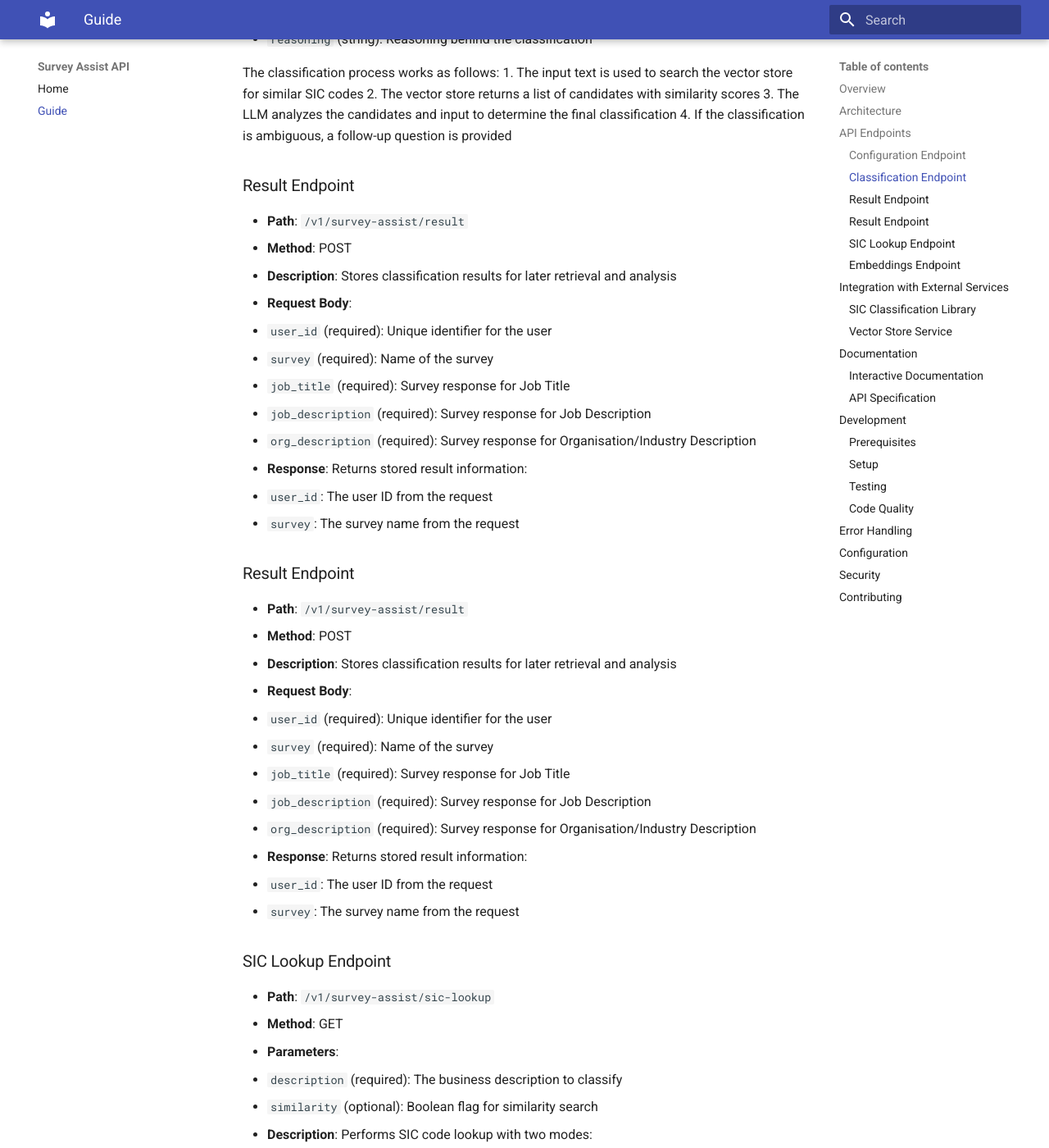
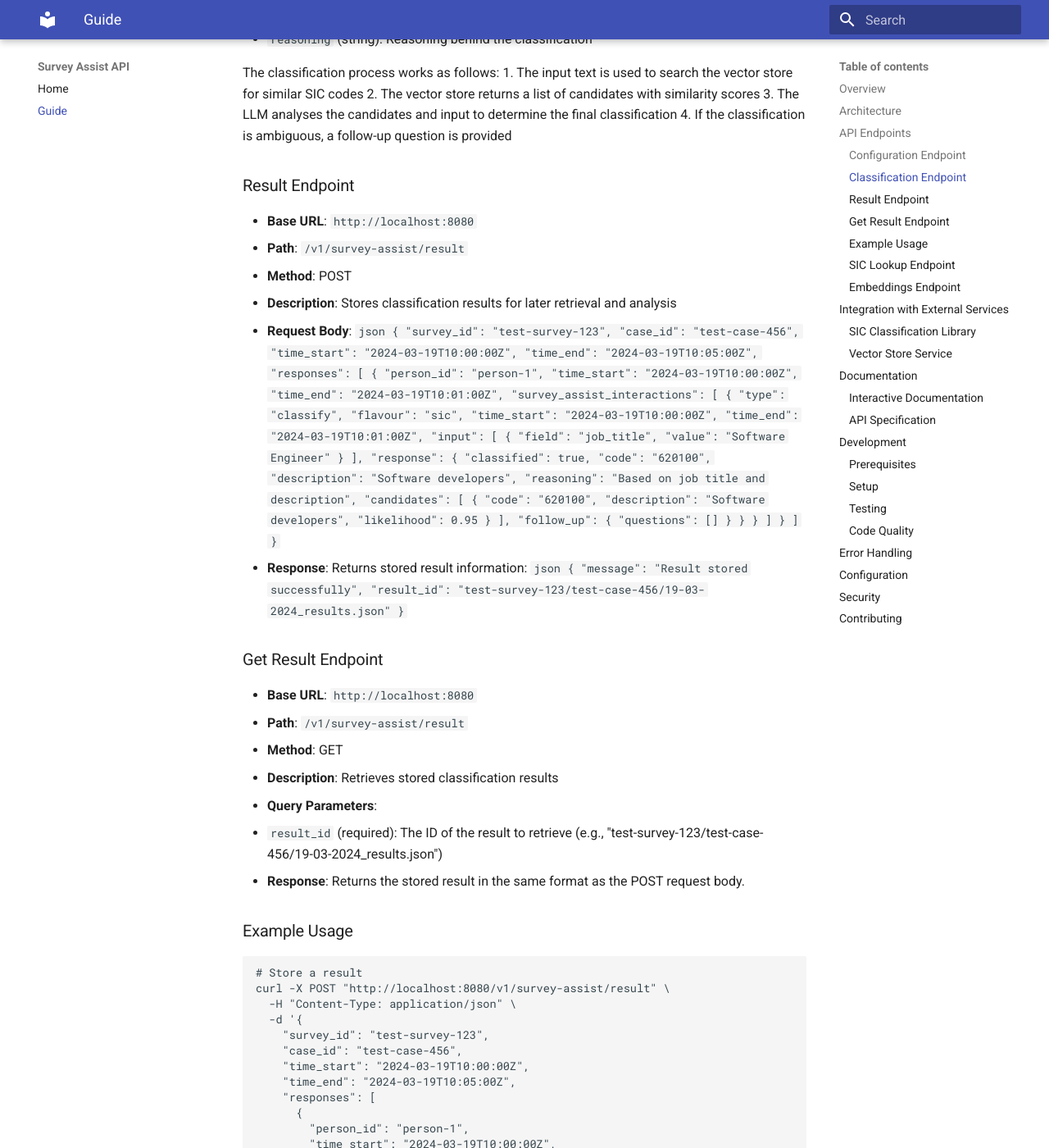
Before and after one commit to ONSdigital/survey-assist-api, an MkDocs documentation site: the page built from docs/guide.md, in a window 1280 px wide and 1400 px high, scrolled down 1513 px. Shown: the whole window at 82% size. Built offline with MkDocs 1.6.1 and Material for MkDocs 9.7.7, drawn with Linux system fonts in a browser that asks for light colours; some of the changed text lies outside the part shown.

Commit message:
update doc re new json schema for result endpoint

````diff
--- a/docs/guide.md
+++ b/docs/guide.md
@@ -47,36 +47,129 @@ The API is built using:
 The classification process works as follows:
 1. The input text is used to search the vector store for similar SIC codes
 2. The vector store returns a list of candidates with similarity scores
-3. The LLM analyzes the candidates and input to determine the final classification
+3. The LLM analyses the candidates and input to determine the final classification
 4. If the classification is ambiguous, a follow-up question is provided
 
 ### Result Endpoint
+- **Base URL**: `http://localhost:8080`
 - **Path**: `/v1/survey-assist/result`
 - **Method**: POST
 - **Description**: Stores classification results for later retrieval and analysis
 - **Request Body**:
-  - `user_id` (required): Unique identifier for the user
-  - `survey` (required): Name of the survey
-  - `job_title` (required): Survey response for Job Title
-  - `job_description` (required): Survey response for Job Description
-  - `org_description` (required): Survey response for Organisation/Industry Description
+  ```json
+  {
+    "survey_id": "test-survey-123",
+    "case_id": "test-case-456",
+    "time_start": "2024-03-19T10:00:00Z",
+    "time_end": "2024-03-19T10:05:00Z",
+    "responses": [
+      {
+        "person_id": "person-1",
+        "time_start": "2024-03-19T10:00:00Z",
+        "time_end": "2024-03-19T10:01:00Z",
+        "survey_assist_interactions": [
+          {
+            "type": "classify",
+            "flavour": "sic",
+            "time_start": "2024-03-19T10:00:00Z",
+            "time_end": "2024-03-19T10:01:00Z",
+            "input": [
+              {
+                "field": "job_title",
+                "value": "Software Engineer"
+              }
+            ],
+            "response": {
+              "classified": true,
+              "code": "620100",
+              "description": "Software developers",
+              "reasoning": "Based on job title and description",
+              "candidates": [
+                {
+                  "code": "620100",
+                  "description": "Software developers",
+                  "likelihood": 0.95
+                }
+              ],
+              "follow_up": {
+                "questions": []
+              }
+            }
+          }
+        ]
+      }
+    ]
+  }
+  ```
 - **Response**: Returns stored result information:
-  - `user_id`: The user ID from the request
-  - `survey`: The survey name from the request
+  ```json
+  {
+    "message": "Result stored successfully",
+    "result_id": "test-survey-123/test-case-456/19-03-2024_results.json"
+  }
+  ```
 
-### Result Endpoint
+### Get Result Endpoint
+- **Base URL**: `http://localhost:8080`
 - **Path**: `/v1/survey-assist/result`
-- **Method**: POST
-- **Description**: Stores classification results for later retrieval and analysis
-- **Request Body**:
-  - `user_id` (required): Unique identifier for the user
-  - `survey` (required): Name of the survey
-  - `job_title` (required): Survey response for Job Title
-  - `job_description` (required): Survey response for Job Description
-  - `org_description` (required): Survey response for Organisation/Industry Description
-- **Response**: Returns stored result information:
-  - `user_id`: The user ID from the request
-  - `survey`: The survey name from the request
+- **Method**: GET
+- **Description**: Retrieves stored classification results
+- **Query Parameters**:
+  - `result_id` (required): The ID of the result to retrieve (e.g., "test-survey-123/test-case-456/19-03-2024_results.json")
+- **Response**: Returns the stored result in the same format as the POST request body.
+
+### Example Usage
+```bash
+# Store a result
+curl -X POST "http://localhost:8080/v1/survey-assist/result" \
+  -H "Content-Type: application/json" \
+  -d '{
+    "survey_id": "test-survey-123",
+    "case_id": "test-case-456",
+    "time_start": "2024-03-19T10:00:00Z",
+    "time_end": "2024-03-19T10:05:00Z",
+    "responses": [
+      {
+        "person_id": "person-1",
+        "time_start": "2024-03-19T10:00:00Z",
+        "time_end": "2024-03-19T10:01:00Z",
+        "survey_assist_interactions": [
+          {
+            "type": "classify",
+            "flavour": "sic",
+            "time_start": "2024-03-19T10:00:00Z",
+            "time_end": "2024-03-19T10:01:00Z",
+            "input": [
+              {
+                "field": "job_title",
+                "value": "Software Engineer"
+              }
+            ],
+            "response": {
+              "classified": true,
+              "code": "620100",
+              "description": "Software developers",
+              "reasoning": "Based on job title and description",
+              "candidates": [
+                {
+                  "code": "620100",
+                  "description": "Software developers",
+                  "likelihood": 0.95
+                }
+              ],
+              "follow_up": {
+                "questions": []
+              }
+            }
+          }
+        ]
+      }
+    ]
+  }'
+
+# Retrieve a result
+curl -X GET "http://localhost:8080/v1/survey-assist/result?result_id=test-survey-123/test-case-456/19-03-2024_results.json"
+```
 
 ### SIC Lookup Endpoint
 - **Path**: `/v1/survey-assist/sic-lookup`
````
